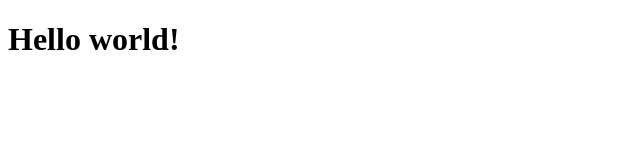
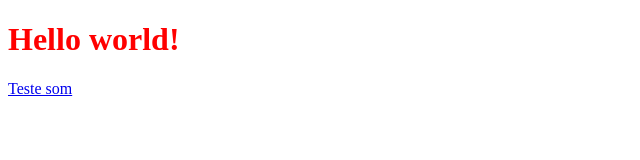
Before and after one commit to revisaoporparesonline-tech/posicionamento-absoluto, a plain HTML site: page index.html in a window 1280 px wide. Shown: the whole page, without its empty margins (0-640 px from the left). Drawn offline with Linux system fonts and the light colour scheme.

Commit message:
Alterando o index.

```diff
--- a/index.html
+++ b/index.html
@@ -6,6 +6,7 @@
     <title>Document</title>
 </head>
 <body>
-    <h1>Hello world!</h1>
+    <h1 style="color:red">Hello world!</h1>
+    <a href="audio.html">Teste som</a>
 </body>
 </html>
```
